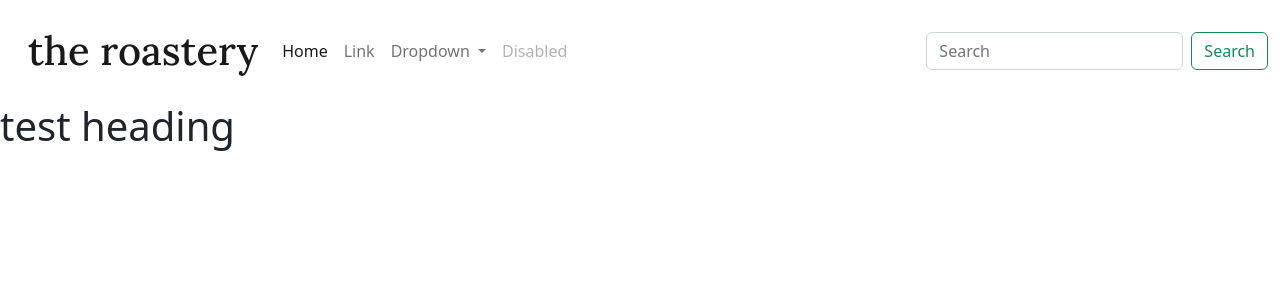
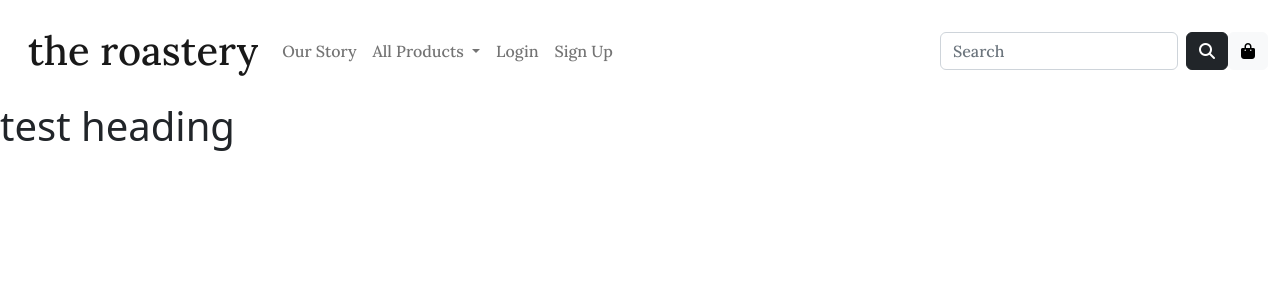
Before and after one commit to Grawnya/the-roastery-ecommerce-store, a Django app: page / in a window 1280 px wide. Shown: the top 300 px of the page. Run offline with Django 3.2, Linux system fonts and the light colour scheme; some libraries are stand-ins or nearby versions.

Commit message:
create navbar structure

```diff
--- a/static/css/base.css
+++ b/static/css/base.css
@@ -1,5 +1,8 @@
 #the-roastery-logo {
-    font-family: 'lora';
     font-size: 2.5rem;
     padding-left: 1rem;
 }
+
+.navbar {
+    font-family: 'lora';
+}
--- a/templates/base.html
+++ b/templates/base.html
@@ -19,46 +19,47 @@
     <!-- custom stylesheet -->
     <link rel="stylesheet" href="{% static 'css/base.css' %}">
 
-    <!-- font awesome -->
-    <script src="https://kit.fontawesome.com/f89c3266fa.js" crossorigin="anonymous"></script>
-
     <title>The Roastery {% block extra_title %}{% endblock %}</title>
 </head>
 <body>
     <header>
         <nav class="navbar navbar-expand-lg">
             <div class="container-fluid py-2">
-              <a class="navbar-brand" id="the-roastery-logo" href="#">the roastery</a>
+              <a class="navbar-brand" id="the-roastery-logo" href="{% url 'home' %}" aria-label="To Home Page">the roastery</a>
               <button class="navbar-toggler" type="button" data-bs-toggle="collapse" data-bs-target="#navbarSupportedContent" aria-controls="navbarSupportedContent" aria-expanded="false" aria-label="Toggle navigation">
                 <span class="navbar-toggler-icon"></span>
               </button>
               <div class="collapse navbar-collapse" id="navbarSupportedContent">
                 <ul class="navbar-nav me-auto mb-2 mb-lg-0">
                   <li class="nav-item">
-                    <a class="nav-link active" aria-current="page" href="#">Home</a>
-                  </li>
-                  <li class="nav-item">
-                    <a class="nav-link" href="#">Link</a>
+                    <a class="nav-link" href="#">Our Story</a>
                   </li>
                   <li class="nav-item dropdown">
                     <a class="nav-link dropdown-toggle" href="#" role="button" data-bs-toggle="dropdown" aria-expanded="false">
-                      Dropdown
+                      All Products
                     </a>
                     <ul class="dropdown-menu">
-                      <li><a class="dropdown-item" href="#">Action</a></li>
-                      <li><a class="dropdown-item" href="#">Another action</a></li>
+                      <li><a class="dropdown-item" href="#">By Roast</a></li>
+                      <li><a class="dropdown-item" href="#">By Country</a></li>
+                      <li><a class="dropdown-item" href="#">By Price</a></li>
                       <li><hr class="dropdown-divider"></li>
-                      <li><a class="dropdown-item" href="#">Something else here</a></li>
+                      <li><a class="dropdown-item" href="#">All Products</a></li>
                     </ul>
                   </li>
                   <li class="nav-item">
-                    <a class="nav-link disabled">Disabled</a>
+                    <a class="nav-link" href="#">Login</a>
+                  </li>
+                  <li class="nav-item">
+                    <a class="nav-link" href="#">Sign Up</a>
                   </li>
                 </ul>
-                <form class="d-flex" role="search">
-                  <input class="form-control me-2" type="search" placeholder="Search" aria-label="Search">
-                  <button class="btn btn-outline-success" type="submit">Search</button>
+                <form id="search-feature" class="d-flex" role="search">
+                    <input class="form-control me-2" type="search" placeholder="Search" aria-label="Search">
+                    <button class="btn btn-dark" type="submit"><i class="fa-solid fa-magnifying-glass"></i></button>
                 </form>
+                <a class="nav-link" href="#">
+                    <button class="btn btn-light" type="submit"><i class="fa-sharp fa-solid fa-bag-shopping"></i></button>
+                </a>
               </div>
             </div>
           </nav>
@@ -66,5 +67,13 @@
 
     {% block content %}
     {% endblock %}
+
+    <!-- font awesome -->
+    <script src="https://kit.fontawesome.com/f89c3266fa.js" crossorigin="anonymous"></script>
+
+    <!-- Bootstrap JS -->
+    <script src="https://cdn.jsdelivr.net/npm/bootstrap@5.2.3/dist/js/bootstrap.bundle.min.js"
+        integrity="sha384-kenU1KFdBIe4zVF0s0G1M5b4hcpxyD9F7jL+jjXkk+Q2h455rYXK/7HAuoJl+0I4" crossorigin="anonymous">
+    </script>
 </body>
 </html>
```
